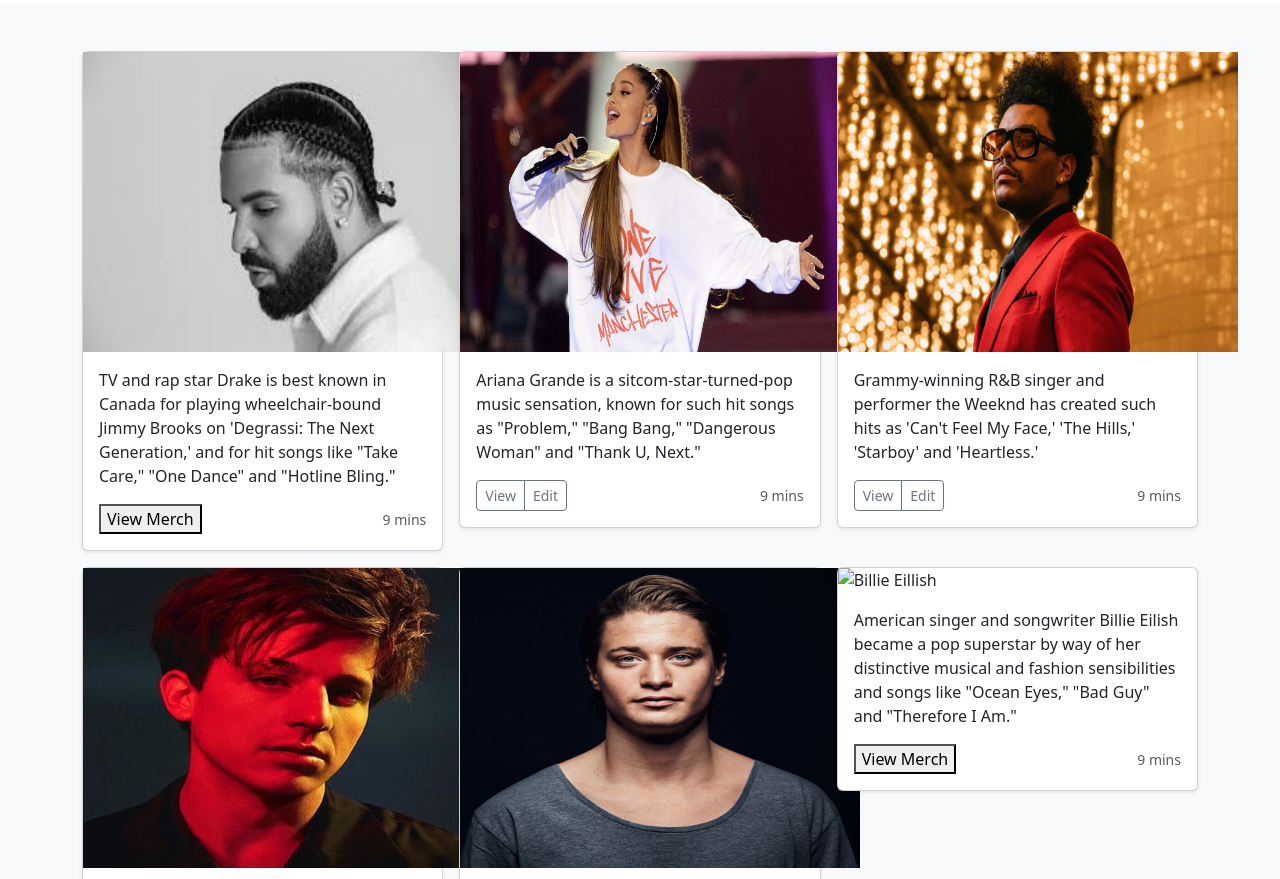
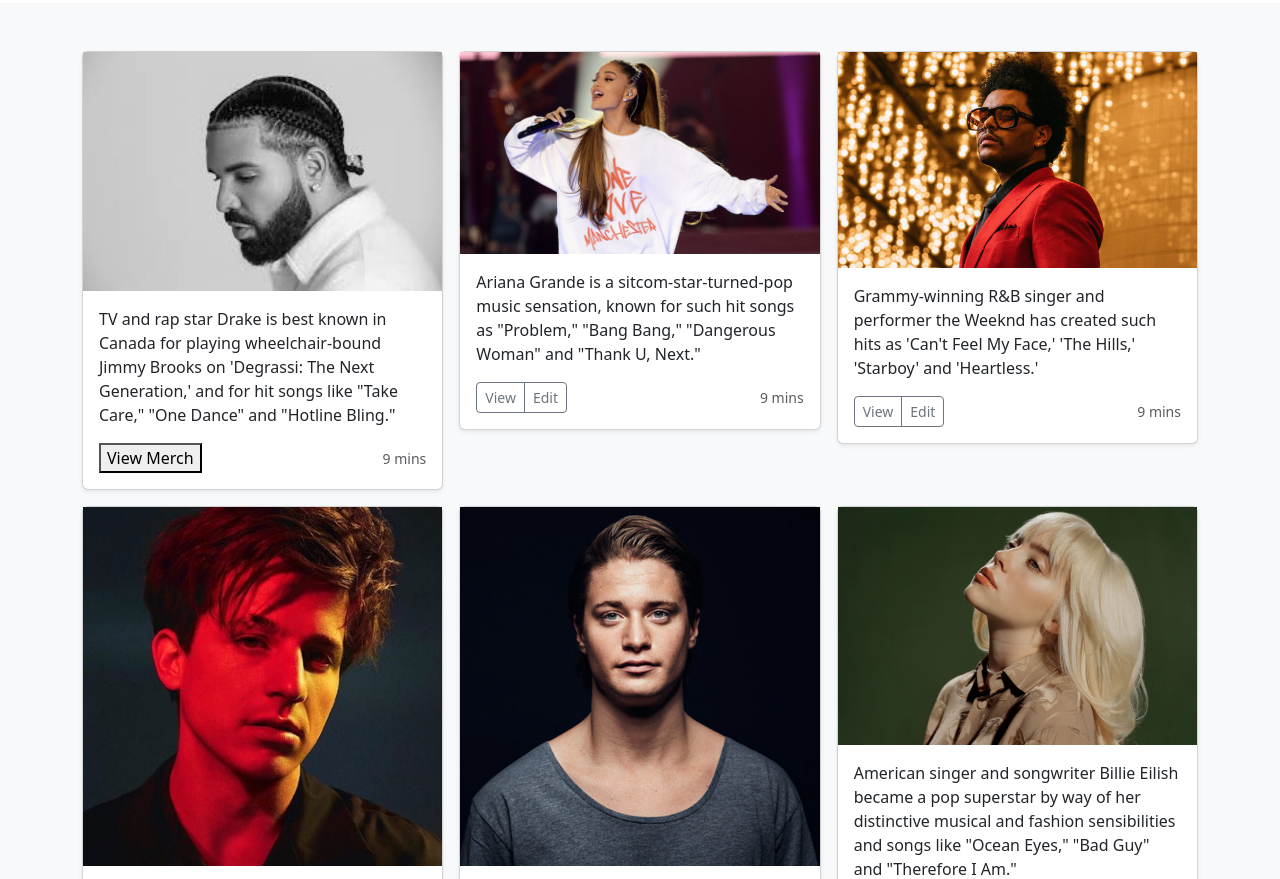
Before and after one commit to akhilnev/Melophilia, a plain HTML site: page index.html in a window 1280 px wide. Shown: the part 109-988 px from the top of the page. Drawn offline with nearby package versions, Linux system fonts and the light colour scheme.

Commit message:
formatted the images

```diff
--- a/index.html
+++ b/index.html
@@ -127,7 +127,7 @@
         <div class="col">
           <div class="card shadow-sm">
             <!-- <svg class="bd-placeholder-img card-img-top" width="100%" height="225" xmlns="http://www.w3.org/2000/svg" role="img" aria-label="Placeholder: Thumbnail" preserveAspectRatio="xMidYMid slice" focusable="false"><title>Placeholder</title><rect width="100%" height="100%" fill="#55595c"/><text x="50%" y="50%" fill="#eceeef" dy=".3em">Thumbnail</text></svg> -->
-            <img src="./pictures/Drake.jpeg.jpeg" alt="Drake" width="400" height="300">
+            <img src="./pictures/Drake.jpeg.jpeg" alt="Drake" >
             <div class="card-body">
               <p class="card-text">TV and rap star Drake is best known in Canada for playing wheelchair-bound Jimmy Brooks on 'Degrassi: The Next Generation,' and for hit songs like "Take Care," "One Dance" and "Hotline Bling."</p>
               <div class="d-flex justify-content-between align-items-center">
@@ -144,7 +144,7 @@
         <div class="col">
           <div class="card shadow-sm">
             <!-- <svg class="bd-placeholder-img card-img-top" width="100%" height="225" xmlns="http://www.w3.org/2000/svg" role="img" aria-label="Placeholder: Thumbnail" preserveAspectRatio="xMidYMid slice" focusable="false"><title>Placeholder</title><rect width="100%" height="100%" fill="#55595c"/><text x="50%" y="50%" fill="#eceeef" dy=".3em">Thumbnail</text></svg> -->
-            <img src="./pictures/Ariana.jpg.jpeg" alt="Ariana Grande" width="400" height="300">
+            <img src="./pictures/Ariana.jpg.jpeg" alt="Ariana Grande" >
             <div class="card-body">
               <p class="card-text">Ariana Grande is a sitcom-star-turned-pop music sensation, known for such hit songs as "Problem," "Bang Bang," "Dangerous Woman" and "Thank U, Next."</p>
               <div class="d-flex justify-content-between align-items-center">
@@ -160,7 +160,7 @@
         <div class="col">
           <div class="card shadow-sm">
             <!-- <svg class="bd-placeholder-img card-img-top" width="100%" height="225" xmlns="http://www.w3.org/2000/svg" role="img" aria-label="Placeholder: Thumbnail" preserveAspectRatio="xMidYMid slice" focusable="false"><title>Placeholder</title><rect width="100%" height="100%" fill="#55595c"/><text x="50%" y="50%" fill="#eceeef" dy=".3em">Thumbnail</text></svg> -->
-            <img src="./pictures/the-weeknd.jpg" alt="The Weekend" width="400" height="300">
+            <img src="./pictures/the-weeknd.jpg" alt="The Weekend" >
             <div class="card-body">
               <p class="card-text">Grammy-winning R&B singer and performer the Weeknd has created such hits as 'Can't Feel My Face,' 'The Hills,' 'Starboy' and 'Heartless.'</p>
               <div class="d-flex justify-content-between align-items-center">
@@ -177,7 +177,7 @@
         <div class="col">
           <div class="card shadow-sm">
             <!-- <svg class="bd-placeholder-img card-img-top" width="100%" height="225" xmlns="http://www.w3.org/2000/svg" role="img" aria-label="Placeholder: Thumbnail" preserveAspectRatio="xMidYMid slice" focusable="false"><title>Placeholder</title><rect width="100%" height="100%" fill="#55595c"/><text x="50%" y="50%" fill="#eceeef" dy=".3em">Thumbnail</text></svg> -->
-            <img src="./pictures/Charlie-puth.jpg.jpeg" alt="Charlie Puth"  width="400" height="300">
+            <img src="./pictures/Charlie-puth.jpg.jpeg" alt="Charlie Puth"  >
             <div class="card-body">
               <p class="card-text">Pop musician who quickly advanced from YouTube likes to RIAA certifications for hits such as "See You Again," "Marvin Gaye," and "Attention." </p>
               <div class="d-flex justify-content-between align-items-center">
@@ -193,7 +193,7 @@
         </div>
         <div class="col">
           <div class="card shadow-sm">
-          <img src="./pictures/Kygojpg.jpeg" alt="Kygo" width="400" height="300">
+          <img src="./pictures/Kygojpg.jpeg" alt="Kygo" >
             <!-- <svg class="bd-placeholder-img card-img-top" width="100%" height="225" xmlns="http://www.w3.org/2000/svg" role="img" aria-label="Placeholder: Thumbnail" preserveAspectRatio="xMidYMid slice" focusable="false"><title>Placeholder</title><rect width="100%" height="100%" fill="#55595c"/><text x="50%" y="50%" fill="#eceeef" dy=".3em">Thumbnail</text></svg> -->
             <div class="card-body">
               <p class="card-text">Tipped by Billboard Magazine as the ‘the next EDM superstar’, Kyrre Gørvell-Dahll, a.k.a KYGO, has gone from bedroom producer to one of the most hyped electronic artists on the planet in unprecedented time</p>
@@ -211,7 +211,7 @@
         <div class="col">
           <div class="card shadow-sm">
             <!-- <svg class="bd-placeholder-img card-img-top" width="100%" height="225" xmlns="http://www.w3.org/2000/svg" role="img" aria-label="Placeholder: Thumbnail" preserveAspectRatio="xMidYMid slice" focusable="false"><title>Placeholder</title><rect width="100%" height="100%" fill="#55595c"/><text x="50%" y="50%" fill="#eceeef" dy=".3em">Thumbnail</text></svg> -->
-            <img src="./flowers/tulip.jpg" alt="Billie Eillish" >
+            <img src="./pictures/billie_eilish.jpeg" alt="Billie Eillish" >
             <div class="card-body">
               <p class="card-text">American singer and songwriter Billie Eilish became a pop superstar by way of her distinctive musical and fashion sensibilities and songs like "Ocean Eyes," "Bad Guy" and "Therefore I Am."</p>
               <div class="d-flex justify-content-between align-items-center">
```
